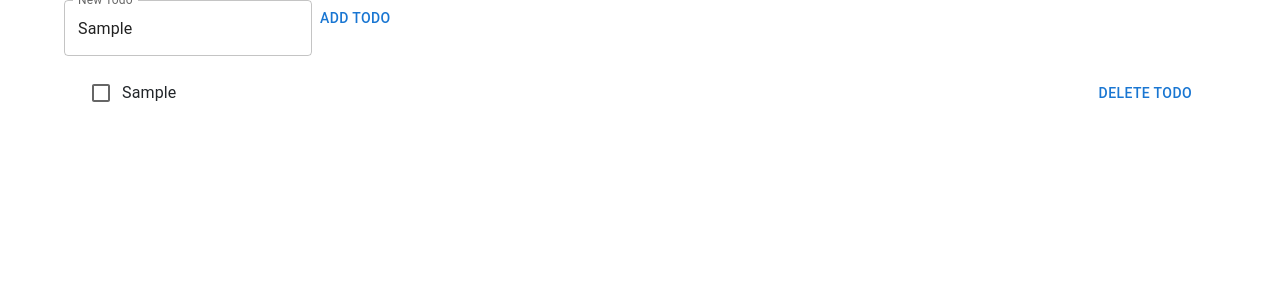
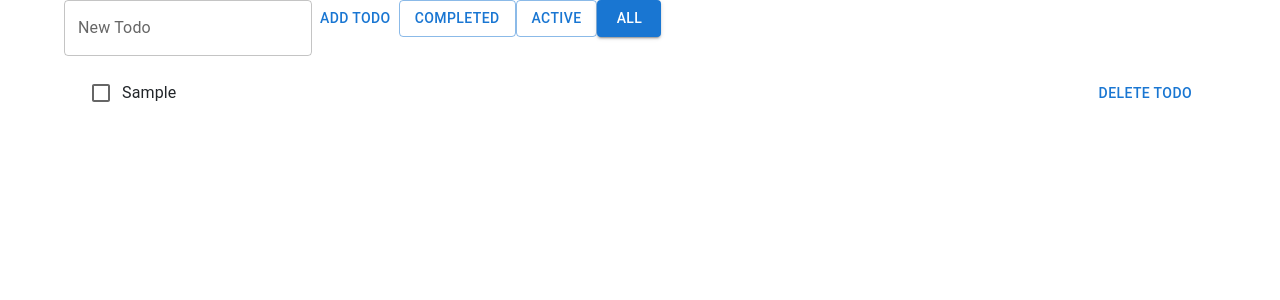
Before and after one commit to SanjilaGangaju/ShoppingCart-with-Redux-Toolkit, a React (Vite) app: page /cart in a window 1280 px wide. Both pictures are taken after typing "Sample" into the empty fields and a click on the button "ADD TODO". Shown: the top 300 px of the page. Built offline with nearby package versions, Linux system fonts and the light colour scheme.

Commit message:
add set filter

```diff
--- a/src/components/TodoList.jsx
+++ b/src/components/TodoList.jsx
@@ -2,25 +2,38 @@ import React, { useState } from 'react'
 import { Button, Checkbox, Container, List, ListItem, ListItemText, TextField } from '@mui/material'
 import { addTodo, toggleCompleted, deleteTodo} from '../redux/todoSlice'
 import { useSelector, useDispatch } from 'react-redux'
+import { setFilter } from '../redux/filterSlice'
 const TodoList = () => {
     const [input, setInput] = useState('')
+    const filter = useSelector(state=>state.filter)
     const todos = useSelector(state=>state.todos)
+
+    const filteredTodos = todos.filter(todo=>{
+        if (filter==='active') return !todo.completed;
+        if (filter==='completed') return todo.completed;
+
+        return true;
+    });
      const dispatch = useDispatch();
     const handleAdd=()=>{
         if (input.trim()!==""){
             dispatch(addTodo(input))
 
         }
+        setInput("");
     }
   return (
     <Container>
-        <TextField label="New Todo " value={input} onChange={(e)=>setInput(e.target.value)} onKeyDown={(e)=>{if(e.key=="Enter") handleAdd();}}></TextField>
+        <TextField label="New Todo " value={input} onChange={(e)=>setInput(e.target.value)} onKeyDown={(e)=>{if(e.key==="Enter") handleAdd();}}></TextField>
         <Button onClick={handleAdd}>Add Todo</Button>
+        <Button  variant={filter==='completed' ? "contained":"outlined"}onClick={()=>dispatch(setFilter("completed"))}>Completed</Button>
+        <Button  variant={filter ==='active' ? "contained": "outlined"} onClick={()=>dispatch(setFilter("active"))}>Active</Button>
+        <Button variant ={filter==='all'?"contained": "outlined"} onClick={()=>dispatch(setFilter('all'))}>All</Button>
 
         <List>
-            {todos.map(todo=>(
+            {filteredTodos.map(todo=>(
                 <ListItem key={todo.id} >
-                    <Checkbox checked={todos.completed} onChange={()=>dispatch(toggleCompleted(todo.id))}></Checkbox>
+                    <Checkbox checked={todo.completed} onChange={()=>dispatch(toggleCompleted(todo.id))}></Checkbox>
 
                     <ListItemText primary={todo.text} sx={{textDecoration: todo.completed?"line-through": "none"}}>
                     </ListItemText>
--- /dev/null
+++ b/src/redux/filterSlice/index.jsx
@@ -0,0 +1,13 @@
+import { createSlice } from "@reduxjs/toolkit";
+
+export const filterSlice = createSlice({
+    name: 'filter',
+    initialState: 'all',
+    reducers:{
+        setFilter(state, action){
+            return action.payload
+        }
+    }
+})
+export const  {setFilter} = filterSlice.actions;
+export default filterSlice.reducer;
--- a/src/redux/store/index.jsx
+++ b/src/redux/store/index.jsx
@@ -1,12 +1,14 @@
 import { configureStore } from "@reduxjs/toolkit";
 import counter from '../counterSlice'
 import  cartReducer  from "../cartSlice";
-import todosReducer from '../todoSlice'
+import todosReducer from '../todoSlice';
+import filterReducer from '../filterSlice'
 export const store = configureStore({
     reducer:{
         counter:counter,
         cart:cartReducer,
         todos: todosReducer,
+        filter: filterReducer,
 
     }
 })
--- a/src/redux/todoSlice/index.jsx
+++ b/src/redux/todoSlice/index.jsx
@@ -34,11 +34,13 @@ export const todoSlice = createSlice({
         },
         deleteTodo(state,action){
 
+
                 return state.filter(todo=>todo.id !== action.payload);
 
 
 
     },
+
 }
 });
 export const {addTodo, toggleCompleted, deleteTodo} = todoSlice.actions
```
